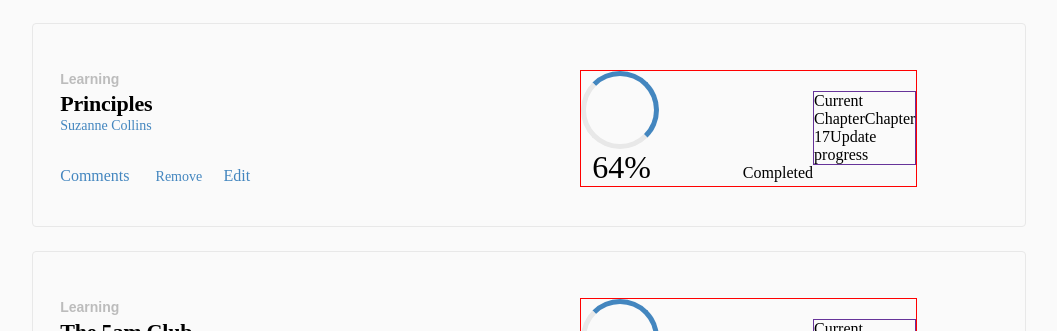
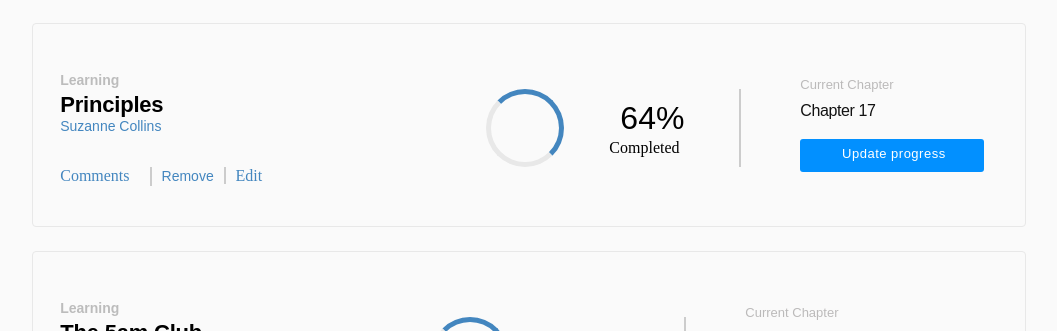
Before and after one commit to Rashad-Muntar/Book-store, a React (Create React App) app: page / in a window 1280 px wide. Shown: the part 469-800 px from the top of the page, without its empty margins (111-1168 px from the left). Built offline with nearby package versions, Linux system fonts and the light colour scheme.

Commit message:
Stylle percentage area

```diff
--- a/src/components/Book.js
+++ b/src/components/Book.js
@@ -30,9 +30,9 @@ function Book({ book, removeBook }) {
         </div>
 
         <div className="update-area">
-          <span className="">Current Chapter</span>
-          <span className="">Chapter 17</span>
-          <span className="">Update progress</span>
+          <span className="Current-Chapter">Current Chapter</span>
+          <span className="Current-Lesson">Chapter 17</span>
+          <span className="Update-progress">Update progress</span>
         </div>
 
       </div>
--- a/src/styles/App.css
+++ b/src/styles/App.css
@@ -4,11 +4,16 @@
   pointer-events: none;
 }
 
-h1, h2, h3, h4, h5, h6 {
+h1,
+h2,
+h3,
+h4,
+h5,
+h6 {
   margin: 0;
 }
 
-.backBG{
+.backBG {
   padding: 8em 4em;
 }
 
@@ -26,36 +31,44 @@ h1, h2, h3, h4, h5, h6 {
   text-transform: uppercase;
 }
 .text-grey { color: #888; }
+
 .bg-white {
-  background-color: #FFF;
+  background-color: #fff;
 }
+
 .bg-grey {
   background-color: #fafafa;
 }
+
 .bg-dark-grey {
   background-color: #f3f4f8;
 }
 
-.border-top {  border-top: 1px solid #DFDFDF; padding-top: 1.5em;}
+.border-top { border-top: 1px solid #dfdfdf; padding-top: 1.5em; }
+
 .round-top {
   border-radius: 0.3em 0.3em 0 0;
 }
+
 .round-bottom {
   border-radius: 0 0 0.3em 0.3em;
 }
 
-button { cursor: pointer ;}
+button { cursor: pointer; }
+
 button:disabled {
-  color: #CCC;
+  color: #ccc;
   cursor: not-allowed;
 }
 
 .m-b {
   margin-bottom: 4px;
 }
+
 .text-center {
   text-align: center;
 }
+
 .center {
   margin: auto;
 }
@@ -69,11 +82,11 @@ button:disabled {
 
 .flex-row * {
   margin: 5px 5px 5px 5px;
-  padding: 5px  0px 5px 0px;
+  padding: 5px  0 5px 0;
 }
 
 .box-shadow {
-  box-shadow: 0px 42px 20px #DDD;
+  box-shadow: 0 42px 20px #ddd;
 }
 
 .App {
@@ -84,8 +97,8 @@ button:disabled {
 @media screen and (max-width: 720px) {
   .flex-row * { margin: 5px 0; }
   .react-logo { order: 2; }
-  .max-width-90 { width: 99%; margin: auto;}
-  .backBG { padding: 0;}
+  .max-width-90 { width: 99%; margin: auto; }
+  .backBG { padding: 0; }
   .container { max-width: none; }
 }
 
@@ -109,6 +122,7 @@ button:disabled {
   from {
     transform: rotate(0deg);
   }
+
   to {
     transform: rotate(360deg);
   }
--- a/src/styles/Book.css
+++ b/src/styles/Book.css
@@ -7,29 +7,29 @@
   background-color: var(--white);
   display: flex;
   justify-content: space-between;
-    align-items: center
-  };
-
-  .oval-area-wrapper{
-      display: flex !important;
-      justify-content: space-between !important;
-      align-items: center !important;
-      border: 1px solid blue !important;
-      width: 300px;
+  align-items: center;
 }
 
-  .update-area{
-      border: 1px solid rebeccapurple;
+.oval-area-wrapper {
+  display: flex;
+  justify-content: space-between;
+  align-items: center;
+  border-right: 2px solid #ccc;
+  width: 253px;
 }
 
-  .chart{
+.update-area {
+  display: flex;
+  flex-direction: column;
+}
+
+.chart {
   width: 4.25rem;
   height: 4.25rem;
   border: solid 5px #e8e8e8;
   border-radius: 50%;
   border-top-color: #4386bf;
   border-right-color: #4386bf;
-
 }
 
 .category {
@@ -37,7 +37,7 @@
   height: 1.125rem;
   margin: 0 2.438rem 0 0;
   opacity: 0.5;
-    font-family: Montserrat;
+  font-family: Montserrat, sans-serif;
   font-size: 0.875rem;
   font-weight: bold;
   font-stretch: normal;
@@ -48,10 +48,10 @@
 }
 
 .title {
-    width: 12.313rem;
+  width: 100%;
   height: 1.813rem;
   margin: 0.188rem 20.188rem 0 0;
-    font-family: RobotoSlab;
+  font-family: RobotoSlab, sans-serif;
   font-size: 1.375rem;
   font-weight: bold;
   font-stretch: normal;
@@ -62,9 +62,9 @@
 }
 
 .sussan {
-    width: 6.688rem;
+  width: 100%;
   height: 1.188rem;
-    font-family: RobotoSlab;
+  font-family: RobotoSlab, sans-serif;
   font-size: 0.875rem;
   font-weight: 300;
   font-stretch: normal;
@@ -76,19 +76,25 @@
   display: inline-block;
 }
 
-  .delete-area{
+.delete-area {
   color: #4386bf;
 }
 
-  .delete-area span{
+.delete-area span {
   margin-right: 20px;
+}
+
+.Edit {
+  padding-left: 10px;
+  border: none;
+  border-left: 2px solid #ccc;
 }
 
 .remove {
   width: 3.375rem;
   height: 1.188rem;
   margin-right: 20px;
-    font-family: RobotoSlab;
+  font-family: RobotoSlab, sans-serif;
   font-size: 0.875rem;
   font-weight: 300;
   font-stretch: normal;
@@ -97,31 +103,31 @@
   letter-spacing: normal;
   color: #4386bf;
   background-color: transparent;
+  padding-left: 10px;
   border: none;
+  border-left: 2px solid #ccc;
 }
 
-  .panel-right-side{
+.panel-right-side {
   display: flex;
   justify-content: space-between;
   align-items: center;
-      border: 1px solid red;
 }
 
-  .panel-right-side:first-child{
+.panel-right-side:first-child {
   border: 1px solid green;
 }
 
-  .percentage-area{
-      /* display: flex;
-      justify-content: space-between;
-      align-items: center; */
-      /* border: 1px solid red; */
+.percentage-area {
+  display: flex;
+  flex-direction: column;
+  width: 130px;
 }
 
 .percentage {
   height: 2.438rem;
   margin: 0.063rem 5.75rem 0 0.688rem;
-    font-family: Montserrat;
+  font-family: Montserrat, sans-serif;
   font-size: 2rem;
   font-weight: normal;
   font-style: normal;
@@ -129,3 +135,52 @@
   letter-spacing: normal;
   color: var(--black-two);
 }
+
+.Current-Chapter {
+  width: 7.875rem;
+  height: 1.125rem;
+  margin: 0.063rem 3.625rem 0 3.688rem;
+  opacity: 0.5;
+  font-family: RobotoSlab, sans-serif;
+  font-size: 0.813rem;
+  font-weight: 300;
+  font-stretch: normal;
+  font-style: normal;
+  line-height: normal;
+  letter-spacing: normal;
+  color: rgb(126, 123, 123);
+  text-align: left;
+}
+
+.Current-Lesson {
+  width: 7rem;
+  height: 1.313rem;
+  margin: 0.438rem 6.813rem 0.25rem 3.688rem;
+  font-family: RobotoSlab, sans-serif;
+  font-size: 1rem;
+  font-weight: 300;
+  font-stretch: normal;
+  font-style: normal;
+  line-height: normal;
+  letter-spacing: -0.4px;
+  color: #121212;
+  text-align: left;
+}
+
+.Update-progress {
+  width: 8.938rem;
+  height: 1.125rem;
+  font-family: RobotoSlab, sans-serif;
+  font-size: 0.813rem;
+  font-weight: 300;
+  font-stretch: normal;
+  font-style: normal;
+  line-height: normal;
+  letter-spacing: 0.5px;
+  text-align: center;
+  color: #fff;
+  background-color: #0290ff;
+  border-radius: 3px;
+  margin: 0.75rem 1.75rem 0.563rem 3.688rem;
+  padding: 0.438rem 1.188rem 0.5rem 1.375rem;
+}
--- a/src/styles/BookForm.css
+++ b/src/styles/BookForm.css
@@ -1,5 +1,5 @@
 .formTitle {
-  color: #AAA;
+  color: #aaa;
   font-size: 1.4em;
   font-weight: bold;
   margin-bottom: 12px;
@@ -10,8 +10,9 @@
   display: flex;
   padding-bottom: 6em;
 }
+
 .bookForm input {
-  border: 1px solid #DDD;
+  border: 1px solid #ddd;
   border-radius: 0.35em;
   color: #555;
   flex-basis: 60%;
@@ -20,9 +21,10 @@
   margin-right: 2em;
   padding: 12px;
 }
+
 .bookForm select {
-  background-color: #FFF;
-  border: 1px solid #DDD;
+  background-color: #fff;
+  border: 1px solid #ddd;
   border-radius: 0.35em;
   color: #555;
   flex-basis: 20%;
@@ -31,11 +33,12 @@
   margin-right: 2em;
   padding: 12px;
 }
+
 .bookForm button {
   background-color: #0290ff;
   border: none;
   border-radius: 0.35em;
-  color: #FFF;
+  color: #fff;
   flex-basis: 20%;
   font-weight: bold;
   font-size: 16px;
--- a/src/styles/BookList.css
+++ b/src/styles/BookList.css
@@ -1,42 +1,47 @@
 .app-title {
-  color: #0692FF;
+  color: #0692ff;
   font-size: 4vmin;
 }
 
 .bookSection {
   padding: 2em;
 }
+
 .book {
   align-items: center;
-  border: 1px solid #DFDFDF;
-  background-color: #FFF;
+  border: 1px solid #dfdfdf;
+  background-color: #fff;
   border-radius: 0.3em;
   display: flex;
   margin-bottom: 1em;
   padding: 24px;
 }
+
 #left {
   flex-basis: 50%;
 }
+
 #center {
   align-items: center;
-  border-right: 1px solid #DDD;
+  border-right: 1px solid #ddd;
   display: inline-flex;
   flex-basis: 20%;
   justify-content: center;
   padding-right: 20px;
 }
+
 #right {
   flex-basis: 30%;
   justify-self: center;
   padding-left: 2.5%;
   text-align: left;
 }
+
 #right button {
   background-color: #0290ff;
   border: none;
   border-radius: 0.35em;
-  color: #FFF;
+  color: #fff;
   cursor: not-allowed;
   padding: 8px 22px;
 }
@@ -58,24 +63,29 @@
   margin-bottom: 12px;
 }
 .actions { text-align: left; }
+
 .actions button {
   background-color: transparent;
   border: none;
   color: #3a82b9;
 }
+
 .actions button:nth-child(1) {
   padding-left: 0;
 }
+
 .actions button:nth-child(2) {
-  border-left: 1px solid #DDD;
-  border-right: 1px solid #DDD;
+  border-left: 1px solid #ddd;
+  border-right: 1px solid #ddd;
   margin: 0 8px;
-  padding: 0 8px
+  padding: 0 8px;
 }
 .percent { padding-left: 12px; }
+
 .percentage {
   font-weight: 300;
 }
+
 .completed {
   color: gray;
   font-weight: 300;
@@ -90,7 +100,6 @@
 .chapter {
   margin-bottom: 1em;
 }
-
 
 .pie-graph {
   width: 60px;
@@ -112,5 +121,5 @@
   #center { flex-basis: 100%; padding: 12px 0; border-right: none; margin-top: 0.8em; margin-bottom: 0.8em; }
   .categories { text-align: center; flex-basis: 100%; order: 3; }
   .cat-title { display: none; }
-  #right { flex-basis: 100%; text-align: center; padding-left: 0;  }
+  #right { flex-basis: 100%; text-align: center; padding-left: 0; }
 }
--- a/src/styles/CategoryFilter.css
+++ b/src/styles/CategoryFilter.css
@@ -1,7 +1,7 @@
 
 select {
-    background-color: #FFF;
-    border: 1px solid #DDD;
+  background-color: #fff;
+  border: 1px solid #ddd;
   border-radius: 0.35em;
   color: #555;
   cursor: pointer;
```
Also changed, not shown: src/styles/Index.css (+17 -3 lines). Lines whose indentation alone changed are shown as unchanged.
